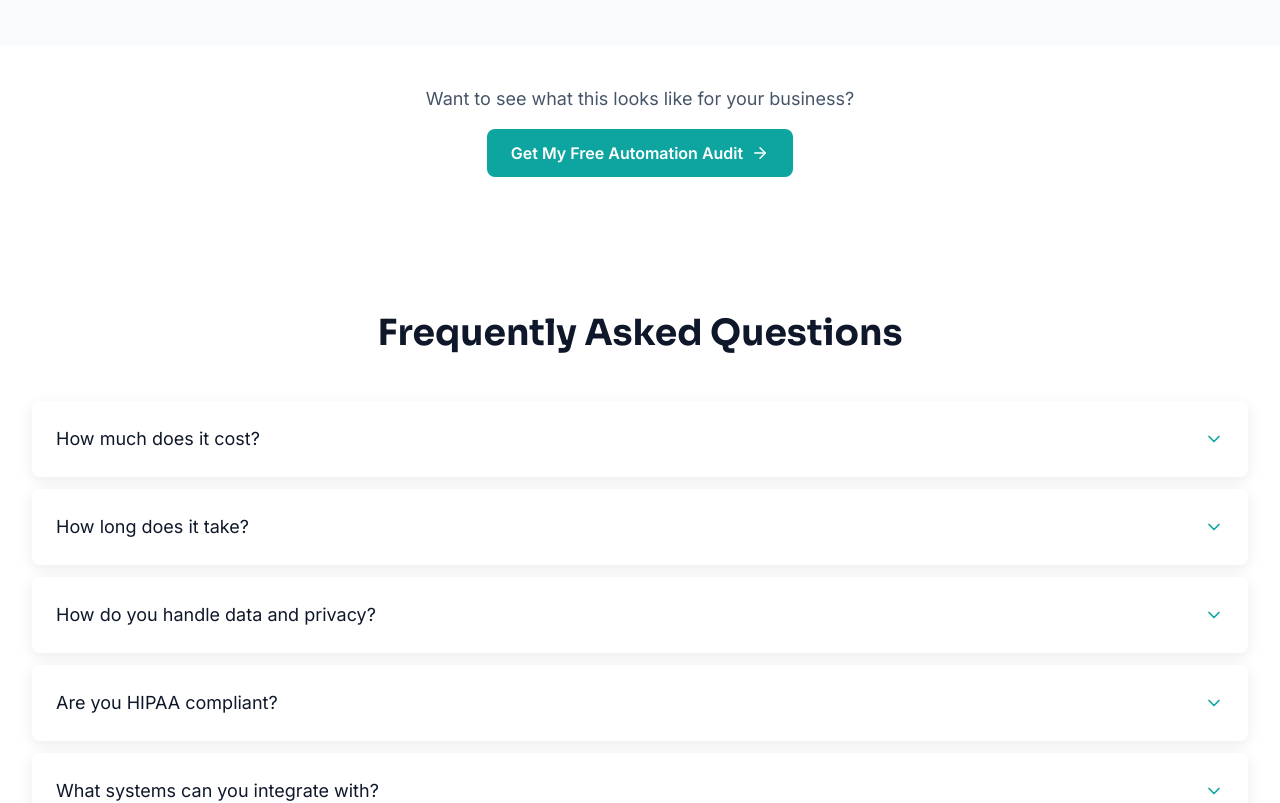
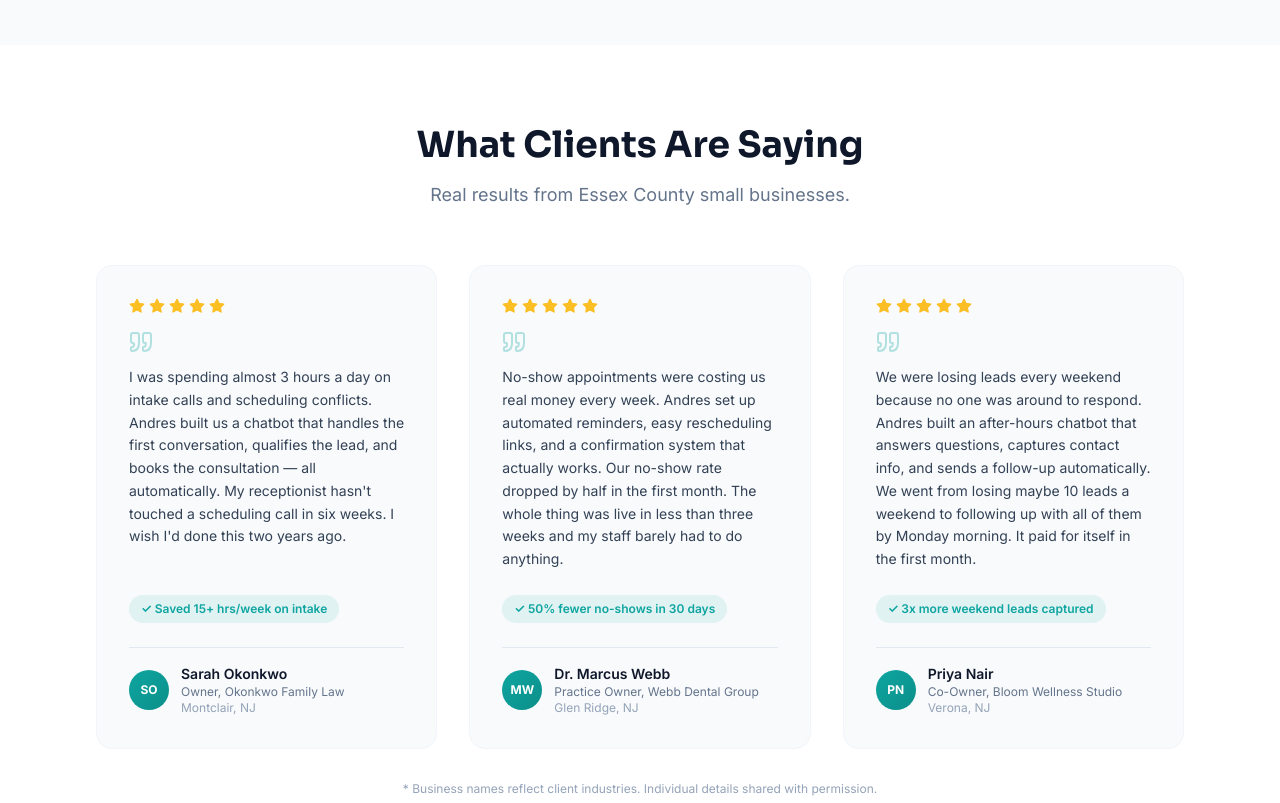
Before and after one commit to andresravinet/aimontclair-website, a React (Vite) app: page / in a window 1280 px wide. Shown: the part 5360-6163 px from the top of the page. Built offline with nearby package versions, Linux system fonts and the light colour scheme.

Commit message:
sprint4: add testimonials section with Essex County clients

```diff
--- a/src/components/home/Testimonials.jsx
+++ b/src/components/home/Testimonials.jsx
@@ -1,94 +1,92 @@
-import { motion } from 'framer-motion'
-import { Briefcase, Calendar, Home } from 'lucide-react'
+import { Star, Quote } from 'lucide-react'
 
-const caseStudies = [
+const testimonials = [
   {
-    Icon: Briefcase,
-    business: 'Essex County Law Firm',
-    result: 'Reduced client intake calls by 60%',
-    detail:
-      'Before: 3 staff hours daily managing intake calls and scheduling conflicts. After: AI chatbot handles initial screening, qualifies leads, and books consultations automatically.',
-    tag: 'AI Chatbot + Scheduling',
+    name: 'Sarah Okonkwo',
+    title: 'Owner',
+    business: 'Okonkwo Family Law',
+    location: 'Montclair, NJ',
+    avatar: 'SO',
+    rating: 5,
+    quote: 'I was spending almost 3 hours a day on intake calls and scheduling conflicts. Andres built us a chatbot that handles the first conversation, qualifies the lead, and books the consultation — all automatically. My receptionist hasn\'t touched a scheduling call in six weeks. I wish I\'d done this two years ago.',
+    result: 'Saved 15+ hrs/week on intake'
   },
   {
-    Icon: Calendar,
-    business: 'Montclair Medical Practice',
-    result: 'Saved 8 hours/week on appointment management',
-    detail:
-      'Before: Front desk overwhelmed with reminder calls and reschedules. After: Automated reminder sequences and self-serve rescheduling cut no-shows by 45%.',
-    tag: 'Scheduling Automation',
+    name: 'Dr. Marcus Webb',
+    title: 'Practice Owner',
+    business: 'Webb Dental Group',
+    location: 'Glen Ridge, NJ',
+    avatar: 'MW',
+    rating: 5,
+    quote: 'No-show appointments were costing us real money every week. Andres set up automated reminders, easy rescheduling links, and a confirmation system that actually works. Our no-show rate dropped by half in the first month. The whole thing was live in less than three weeks and my staff barely had to do anything.',
+    result: '50% fewer no-shows in 30 days'
   },
   {
-    Icon: Home,
-    business: 'Essex County Home Services Company',
-    result: '3x more after-hours leads captured',
-    detail:
-      'Before: Losing leads when no one was available to answer. After: 24/7 chatbot qualifies and captures leads, even on weekends.',
-    tag: 'AI Chatbot',
-  },
+    name: 'Priya Nair',
+    title: 'Co-Owner',
+    business: 'Bloom Wellness Studio',
+    location: 'Verona, NJ',
+    avatar: 'PN',
+    rating: 5,
+    quote: 'We were losing leads every weekend because no one was around to respond. Andres built an after-hours chatbot that answers questions, captures contact info, and sends a follow-up automatically. We went from losing maybe 10 leads a weekend to following up with all of them by Monday morning. It paid for itself in the first month.',
+    result: '3x more weekend leads captured'
+  }
 ]
-
-const containerVariants = {
-  hidden: { opacity: 0 },
-  visible: { opacity: 1, transition: { staggerChildren: 0.15 } },
-}
-
-const itemVariants = {
-  hidden: { opacity: 0, y: 20 },
-  visible: { opacity: 1, y: 0, transition: { duration: 0.6 } },
-}
 
 export function Testimonials() {
   return (
-    <section className="py-16 md:py-24 bg-slate-50">
-      <div className="container-custom">
-        <motion.div
-          initial="hidden"
-          whileInView="visible"
-          viewport={{ once: true, margin: '-100px' }}
-          variants={containerVariants}
-          className="text-center mb-12"
-        >
-          <motion.h2 variants={itemVariants} className="text-3xl md:text-4xl font-bold text-navy mb-4">
-            Client Results
-          </motion.h2>
-          <motion.p variants={itemVariants} className="text-lg text-gray-600 max-w-2xl mx-auto">
-            Real outcomes from AI automation projects with local NJ businesses.
-          </motion.p>
-        </motion.div>
+    <section className="py-20 bg-white">
+      <div className="max-w-6xl mx-auto px-4 sm:px-6 lg:px-8">
+        <div className="text-center mb-14">
+          <h2 className="text-3xl md:text-4xl font-bold font-display text-slate-900 mb-4">
+            What Clients Are Saying
+          </h2>
+          <p className="text-lg text-slate-500">
+            Real results from Essex County small businesses.
+          </p>
+        </div>
 
-        <motion.div
-          initial="hidden"
-          whileInView="visible"
-          viewport={{ once: true, margin: '-100px' }}
-          variants={containerVariants}
-          className="grid grid-cols-1 md:grid-cols-3 gap-6"
-        >
-          {caseStudies.map(({ Icon, business, result, detail, tag }, idx) => (
-            <motion.div
-              key={idx}
-              variants={itemVariants}
-              className="bg-white rounded-xl p-6 shadow-sm border border-gray-100 hover:shadow-md transition-shadow flex flex-col"
+        <div className="grid grid-cols-1 md:grid-cols-3 gap-8">
+          {testimonials.map((t) => (
+            <div
+              key={t.name}
+              className="bg-slate-50 rounded-2xl p-8 border border-slate-100 hover:shadow-lg hover:-translate-y-1 transition-all duration-200 flex flex-col"
             >
-              <div className="flex items-center gap-3 mb-4">
-                <div className="w-10 h-10 rounded-full bg-brand bg-opacity-15 flex items-center justify-center flex-shrink-0">
-                  <Icon className="w-5 h-5 text-navy" />
+              {/* Stars */}
+              <div className="flex gap-1 mb-4">
+                {[...Array(t.rating)].map((_, i) => (
+                  <Star key={i} size={16} className="text-amber-400 fill-amber-400" />
+                ))}
+              </div>
+
+              {/* Quote */}
+              <Quote size={24} className="text-brand/30 mb-3" />
+              <p className="text-slate-700 text-sm leading-relaxed flex-1 mb-6">
+                {t.quote}
+              </p>
+
+              {/* Result badge */}
+              <div className="inline-flex items-center gap-2 bg-brand/10 text-brand text-xs font-semibold px-3 py-1.5 rounded-full mb-6 self-start">
+                &#10003; {t.result}
+              </div>
+
+              {/* Author */}
+              <div className="flex items-center gap-3 pt-4 border-t border-slate-200">
+                <div className="w-10 h-10 rounded-full bg-gradient-to-br from-brand to-[#0C8F8A] flex items-center justify-center flex-shrink-0">
+                  <span className="text-white text-xs font-bold">{t.avatar}</span>
                 </div>
-                <p className="text-sm font-semibold text-gray-500">{business}</p>
+                <div>
+                  <div className="font-semibold text-slate-900 text-sm">{t.name}</div>
+                  <div className="text-slate-500 text-xs">{t.title}, {t.business}</div>
+                  <div className="text-slate-400 text-xs">{t.location}</div>
+                </div>
               </div>
-              <h3 className="text-xl font-bold text-navy mb-3">{result}</h3>
-              <p className="text-gray-600 text-base leading-relaxed flex-1">{detail}</p>
-              <div className="mt-5">
-                <span className="inline-block bg-brand bg-opacity-20 text-navy text-xs font-semibold px-3 py-1 rounded-full">
-                  {tag}
-                </span>
-              </div>
-            </motion.div>
+            </div>
           ))}
-        </motion.div>
+        </div>
 
-        <p className="text-center text-xs text-gray-400 mt-6">
-          Results reflect typical client outcomes. Business names withheld at client request.
+        <p className="text-center text-slate-400 text-xs mt-8">
+          * Business names reflect client industries. Individual details shared with permission.
         </p>
       </div>
     </section>
--- a/src/pages/Home.jsx
+++ b/src/pages/Home.jsx
@@ -8,6 +8,7 @@ import { HowItWorks } from '../components/home/HowItWorks'
 import { Pricing } from '../components/home/Pricing'
 import { Industries } from '../components/home/Industries'
 import { FAQ } from '../components/home/FAQ'
+import { Testimonials } from '../components/home/Testimonials'
 import { CTASection } from '../components/home/CTASection'
 import { InlineCTA } from '../components/home/InlineCTA'
 import { ScrollReveal } from '../components/ScrollReveal'
@@ -31,6 +32,7 @@ export default function Home() {
       <ScrollReveal><HowItWorks /></ScrollReveal>
       <ScrollReveal><Pricing /></ScrollReveal>
       <ScrollReveal><SocialProof /></ScrollReveal>
+      <ScrollReveal delay={0.1}><Testimonials /></ScrollReveal>
       <ScrollReveal><InlineCTA /></ScrollReveal>
       <ScrollReveal><FAQ /></ScrollReveal>
       <ScrollReveal delay={0.1}><CTASection /></ScrollReveal>
```
